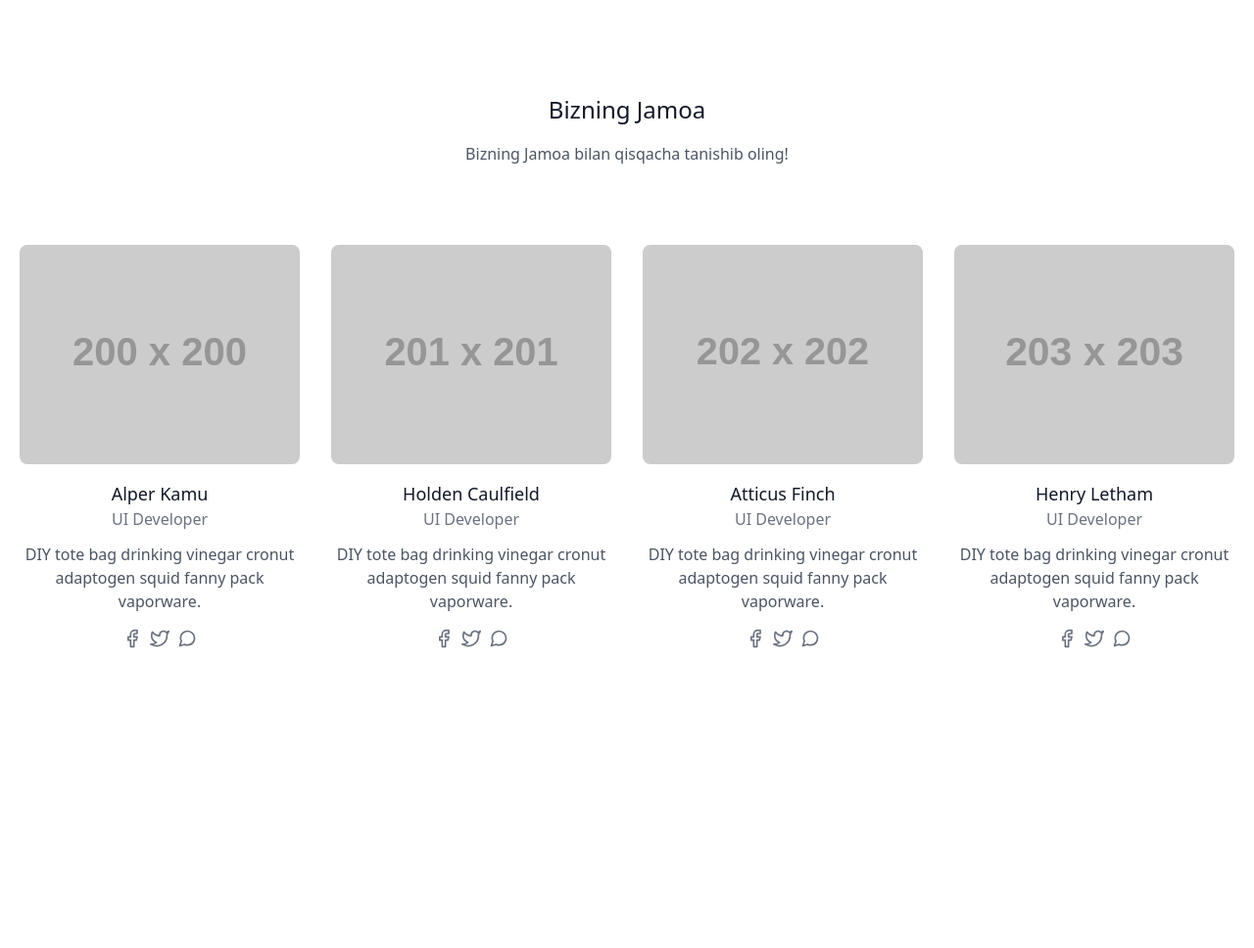
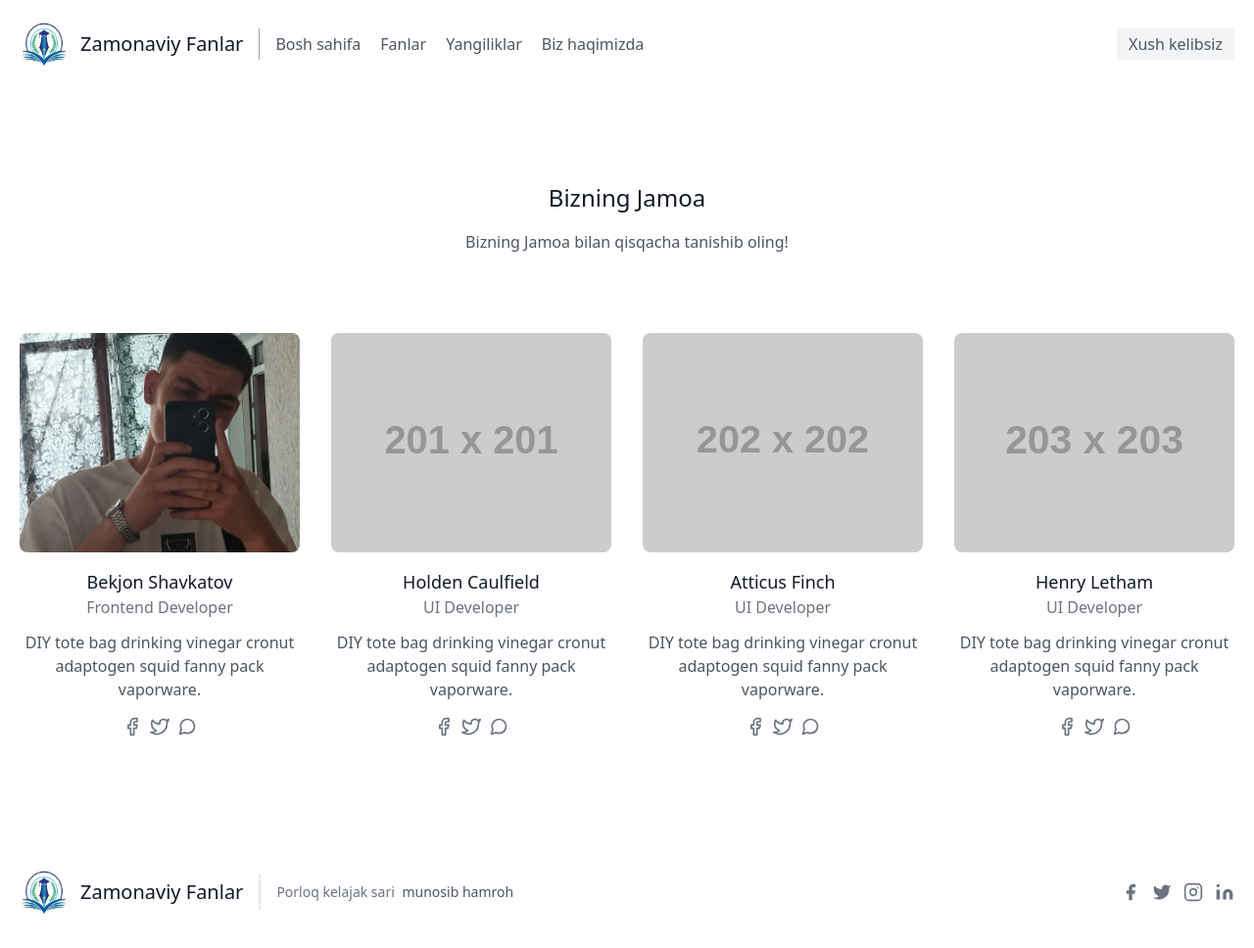
Before and after one commit to BeGesaMe1/Zamonaviy-fanlanlar, a website: page bizhaqimizda.html in a window 1280 px wide. Shown: the whole page at 98% size. Before the commit the page ends 800 px from the top, so only its background shows below. Drawn offline with Linux system fonts and the light colour scheme; placeholder pictures from the web are drawn by us.

Commit message:
o'zgarish

```diff
--- a/bizhaqimizda.html
+++ b/bizhaqimizda.html
@@ -8,6 +8,28 @@
 </head>
 <body>
 
+  <header class="text-gray-600 body-font">
+    <div class="container mx-auto flex flex-wrap p-5 flex-col md:flex-row items-center">
+      <a class="flex title-font font-medium items-center text-gray-900 mb-4 md:mb-0">
+        <img src="./assets/logo.jpg" class="w-[50px] h-[50px] rounded-full" alt="">
+        <span class="ml-3 text-xl">Zamonaviy Fanlar</span>
+      </a>
+      <nav class="md:mr-auto md:ml-4 md:py-1 md:pl-4 md:border-l md:border-gray-400	flex flex-wrap items-center text-base justify-center">
+        <a href="./index.html" class="mr-5 hover:text-gray-900 cursor-pointer">Bosh sahifa</a>
+        <a href="./fanlar.html" class="mr-5 hover:text-gray-900 cursor-pointer">Fanlar</a>
+        <a class="mr-5 hover:text-gray-900 cursor-pointer" id="yangiliklar">Yangiliklar</a>
+        <a href="./bizhaqimizda.html" class="mr-5 hover:text-gray-900">Biz haqimizda</a>
+      </nav>
+      <button class="inline-flex items-center bg-gray-100 border-0 py-1 px-3 focus:outline-none hover:bg-gray-200 rounded text-base mt-4 md:mt-0">Xush kelibsiz</button>
+    </div>
+  </header>
+
+
+
+
+
+
+
     <section class="text-gray-600 body-font">
         <div class="container px-5 py-24 mx-auto">
           <div class="flex flex-col text-center w-full mb-20">
@@ -17,10 +39,10 @@
           <div class="flex flex-wrap -m-4">
             <div class="p-4 lg:w-1/4 md:w-1/2">
               <div class="h-full flex flex-col items-center text-center">
-                <img alt="team" class="flex-shrink-0 rounded-lg w-full h-56 object-cover object-center mb-4" src="https://dummyimage.com/200x200">
+                <img alt="team" class="flex-shrink-0 rounded-lg w-full h-56 object-cover object-center mb-4" src="./assets/teachers/bekjon.jpg">
                 <div class="w-full">
-                  <h2 class="title-font font-medium text-lg text-gray-900">Alper Kamu</h2>
-                  <h3 class="text-gray-500 mb-3">UI Developer</h3>
+                  <h2 class="title-font font-medium text-lg text-gray-900">Bekjon Shavkatov</h2>
+                  <h3 class="text-gray-500 mb-3">Frontend Developer</h3>
                   <p class="mb-4">DIY tote bag drinking vinegar cronut adaptogen squid fanny pack vaporware.</p>
                   <span class="inline-flex">
                     <a class="text-gray-500">
@@ -128,5 +150,46 @@
       </section>
 
 
+
+
+
+      <footer class="text-gray-600 body-font">
+        <div class="container px-5 py-8 mx-auto flex items-center sm:flex-row flex-col">
+          <a class="flex title-font font-medium items-center md:justify-start justify-center text-gray-900">
+            <img src="./assets/logo.jpg" class="w-[50px] h-[50px] rounded-full" alt="">
+            <span class="ml-3 text-xl">Zamonaviy Fanlar</span>
+          </a>
+          <p class="text-sm text-gray-500 sm:ml-4 sm:pl-4 sm:border-l-2 sm:border-gray-200 sm:py-2 sm:mt-0 mt-4">Porloq kelajak sari
+            <a href="https://twitter.com/knyttneve" class="text-gray-600 ml-1" rel="noopener noreferrer" target="_blank"> munosib hamroh</a>
+          </p>
+          <span class="inline-flex sm:ml-auto sm:mt-0 mt-4 justify-center sm:justify-start">
+            <a class="text-gray-500">
+              <svg fill="currentColor" stroke-linecap="round" stroke-linejoin="round" stroke-width="2" class="w-5 h-5" viewBox="0 0 24 24">
+                <path d="M18 2h-3a5 5 0 00-5 5v3H7v4h3v8h4v-8h3l1-4h-4V7a1 1 0 011-1h3z"></path>
+              </svg>
+            </a>
+            <a class="ml-3 text-gray-500">
+              <svg fill="currentColor" stroke-linecap="round" stroke-linejoin="round" stroke-width="2" class="w-5 h-5" viewBox="0 0 24 24">
+                <path d="M23 3a10.9 10.9 0 01-3.14 1.53 4.48 4.48 0 00-7.86 3v1A10.66 10.66 0 013 4s-4 9 5 13a11.64 11.64 0 01-7 2c9 5 20 0 20-11.5a4.5 4.5 0 00-.08-.83A7.72 7.72 0 0023 3z"></path>
+              </svg>
+            </a>
+            <a class="ml-3 text-gray-500">
+              <svg fill="none" stroke="currentColor" stroke-linecap="round" stroke-linejoin="round" stroke-width="2" class="w-5 h-5" viewBox="0 0 24 24">
+                <rect width="20" height="20" x="2" y="2" rx="5" ry="5"></rect>
+                <path d="M16 11.37A4 4 0 1112.63 8 4 4 0 0116 11.37zm1.5-4.87h.01"></path>
+              </svg>
+            </a>
+            <a class="ml-3 text-gray-500">
+              <svg fill="currentColor" stroke="currentColor" stroke-linecap="round" stroke-linejoin="round" stroke-width="0" class="w-5 h-5" viewBox="0 0 24 24">
+                <path stroke="none" d="M16 8a6 6 0 016 6v7h-4v-7a2 2 0 00-2-2 2 2 0 00-2 2v7h-4v-7a6 6 0 016-6zM2 9h4v12H2z"></path>
+                <circle cx="4" cy="4" r="2" stroke="none"></circle>
+              </svg>
+            </a>
+          </span>
+        </div>
+      </footer>
+
+
+      <script src="./app.js"></script>
 </body>
 </html>
```
Also changed, not shown: fanlar.html (added, +148 -0 lines), index.html (+1 -1 lines), assets/fanlar/1604194238_preview_42568-2-russia-flag-image-free-download-png-hd.png (added), assets/fanlar/MAth.jpg (added), assets/fanlar/backend.jpg (added), assets/fanlar/fondtion.jpg (added), assets/fanlar/frontend.png (added), assets/fanlar/ingliz.jpg (added), assets/fanlar/koryes.png (added), assets/teachers/bekjon.jpg (added), assets/teachers/bekjon1.jpg (added), css/output.css.
